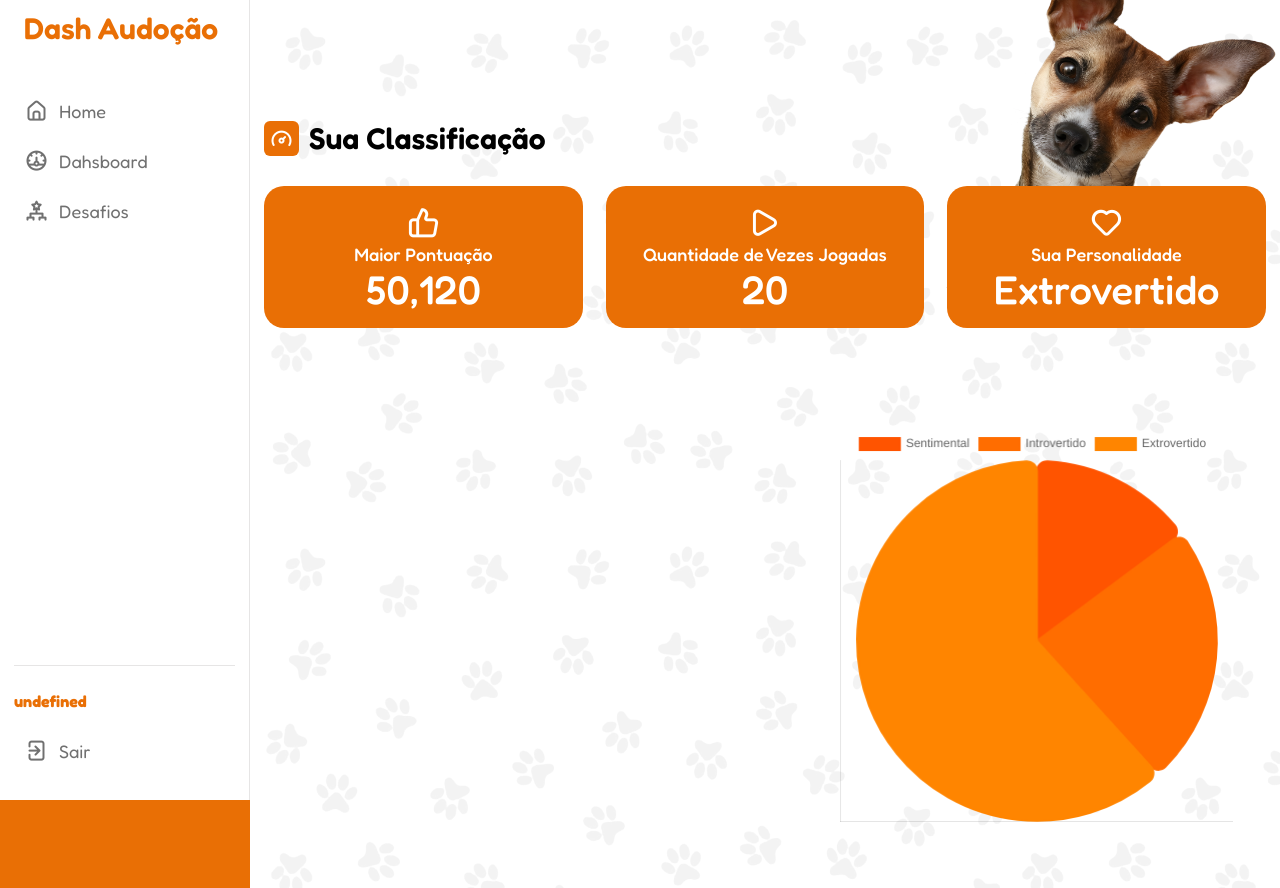
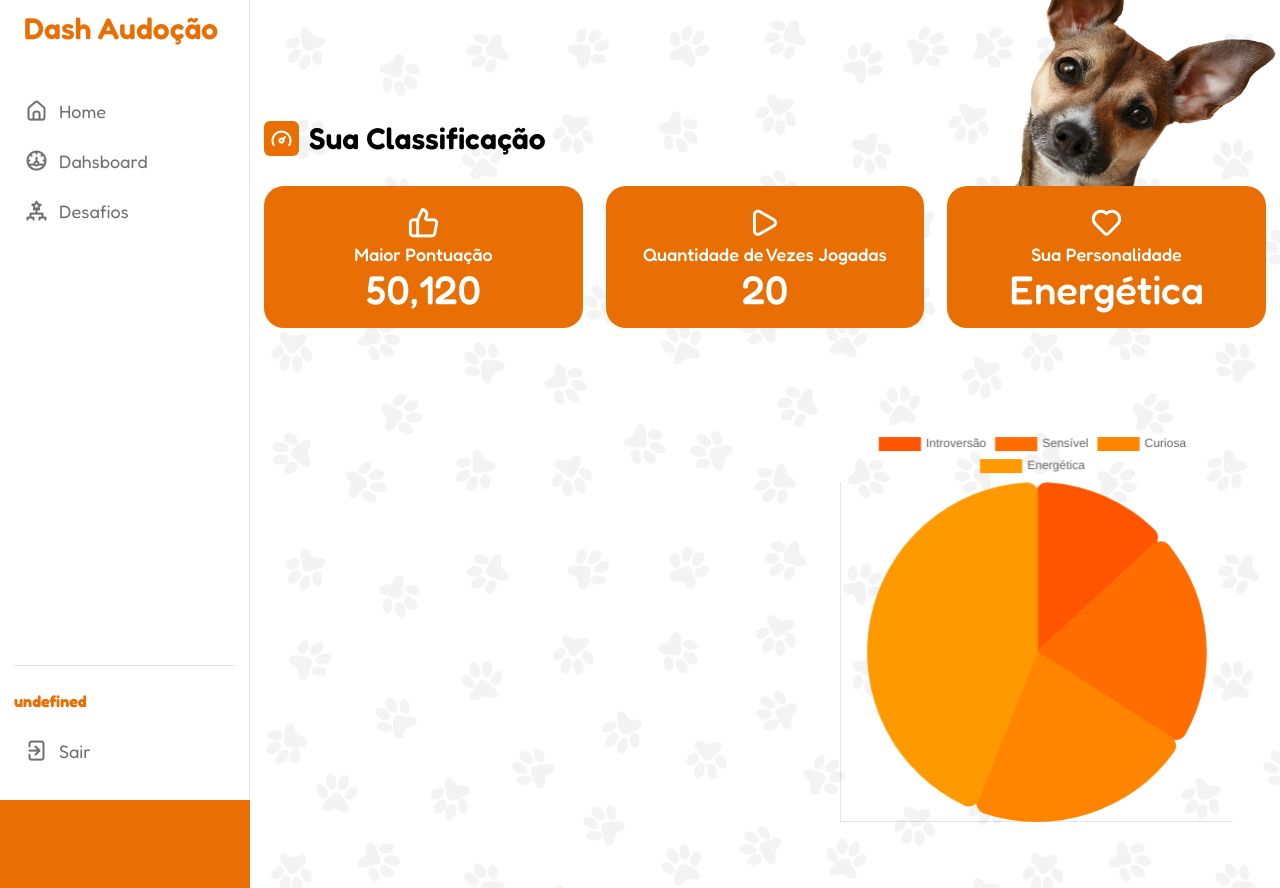
Before and after one commit to Victor-Hugo1/Audo-o, a website: page public/dashboard/dashboard.html in a window 1280 px wide. Drawn offline with nearby package versions, Linux system fonts and the light colour scheme; no server answers.

Commit message:
update dash

```diff
--- a/public/dashboard/dash.js
+++ b/public/dashboard/dash.js
@@ -88,21 +88,23 @@ const graficoPizza = new Chart(pizza, {
 
     type: 'pie',
     data: {
-        labels: ['Sentimental', 'Introvertido', 'Extrovertido'],
+        labels: ['Introversão', 'Sensível', 'Curiosa', 'Energética'],
         datasets: [{
             label: 'Ranking',
-            data: [12, 19, 50],
+            data: [12, 19, 20, 40],
 
             backgroundColor: [
                 'rgba(255, 84, 0)',
                 'rgba(255, 109, 0)',
-                'rgba(255, 133, 0)'
+                'rgba(255, 133, 0)',
+                'rgba(255, 153, 0)'
 
             ],
             borderColor: [
                 'rgba(255, 84, 0)',
                 'rgba(255, 109, 0)',
-                'rgba(255, 133, 0)'
+                'rgba(255, 133, 0)',
+                'rgba(255, 153, 0)'
 
             ],
             borderWidth: 2,
--- a/public/dashboard/dashboard.html
+++ b/public/dashboard/dashboard.html
@@ -77,7 +77,7 @@
                     <div class="box box3">
                         <i class="uil uil-heart"></i>
                         <span class="text">Sua Personalidade</span>
-                        <span class="number">Extrovertido</span>
+                        <span class="number">Energética</span>
                     </div>
                 </div>
             </div>
```
